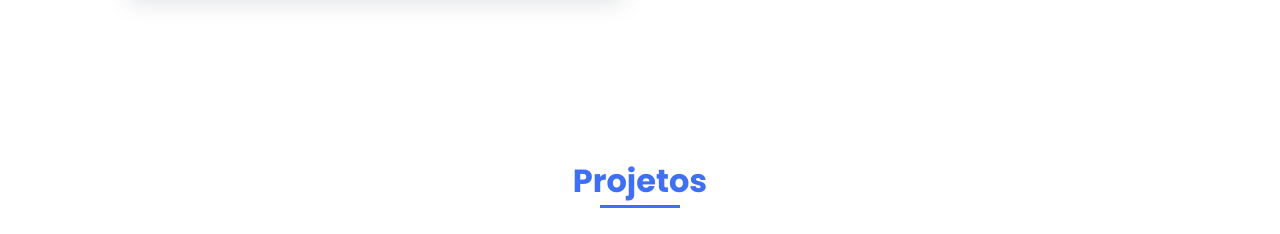
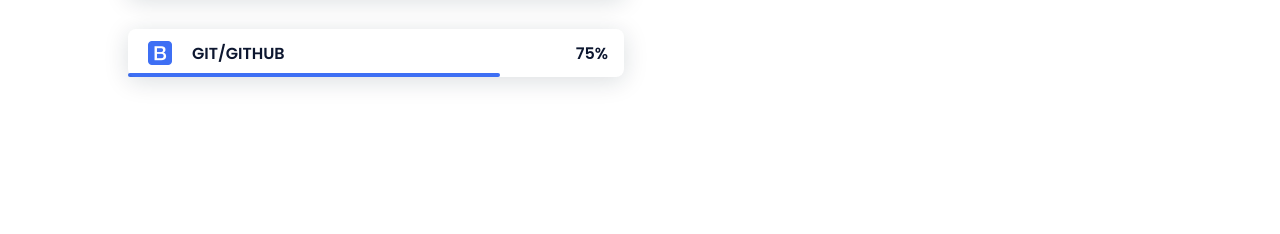
Before and after one commit to Sr-R0b0t/Portfolio, a plain HTML site: page index.html in a window 1280 px wide. Shown: the part 1872-2106 px from the top of the page. Drawn offline with nearby package versions, Linux system fonts and the light colour scheme.

Commit message:
Atualização de habilidades

```diff
--- a/assets/css/styles.css
+++ b/assets/css/styles.css
@@ -492,6 +492,10 @@
   width: 85%;
 }
 
+.skills__git {
+  width: 75%;
+}
+
 .skills__img {
   border-radius: .5rem;
 }
--- a/index.html
+++ b/index.html
@@ -183,6 +183,16 @@
               <span class="skills__percentage">85%</span>
             </div>
           </div>
+          <div class="skills__data">
+            <div class="skills__names">
+              <i class="bx bxl-bootstrap skills__icon"></i>
+              <span class="skills__name">GIT/GITHUB</span>
+            </div>
+            <div class="skills__bar skills__git"></div>
+            <div>
+              <span class="skills__percentage">75%</span>
+            </div>
+          </div>
         </div>
 
         <div>
@@ -210,7 +220,7 @@
         <a href="https://carroseldemoh.netlify.app/" class="work__img">
           <img src="assets/img/carrossel.jpg" alt="Carrossel" />
         </a>
-        <a href="https://heropower.netlify.app/" class="work__img">
+        <a href="https://login-lafs.netlify.app/" class="work__img">
           <img src="assets/img/lafs.jpg" alt="Lafs" />
         </a>
       </div>
```
